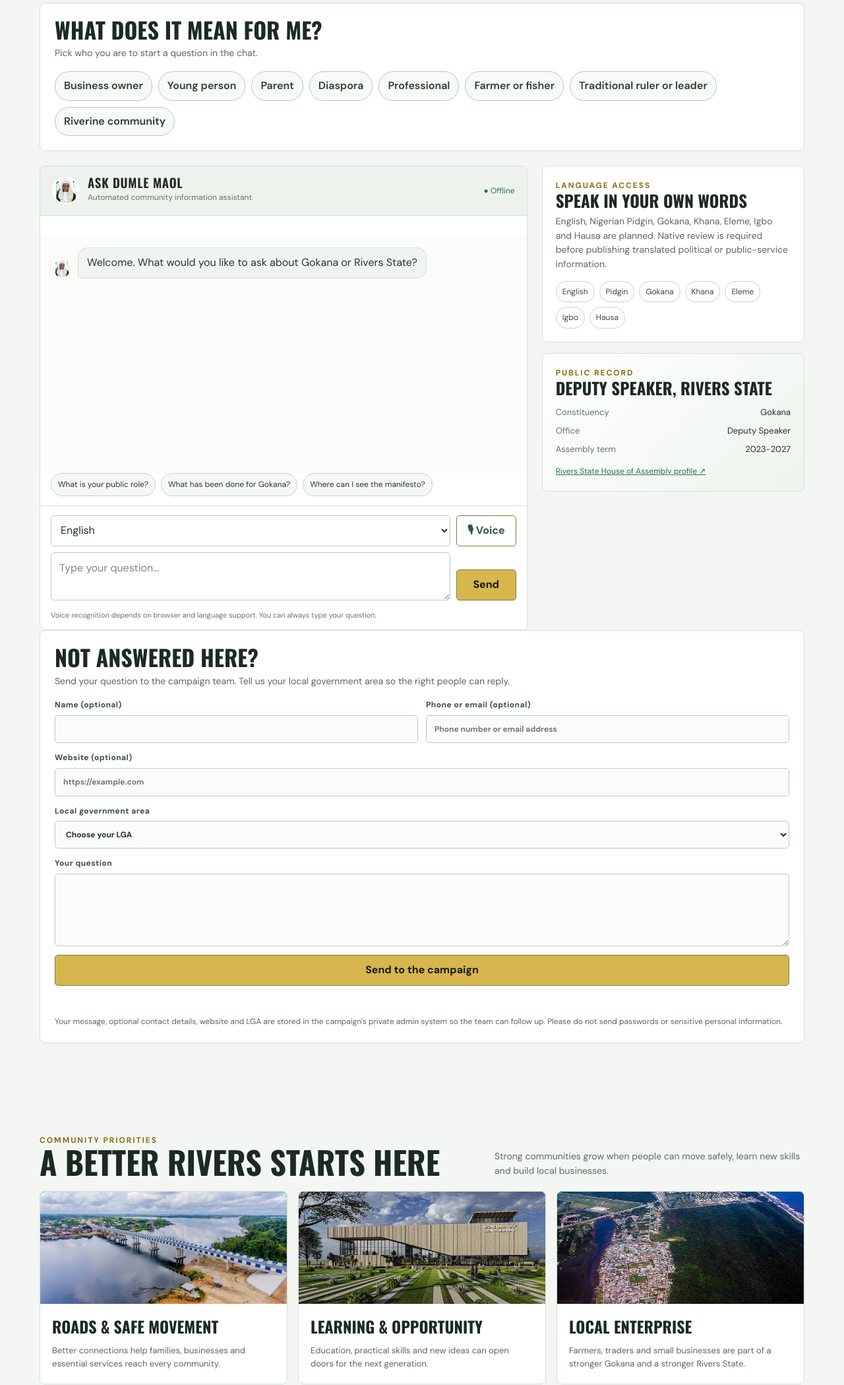
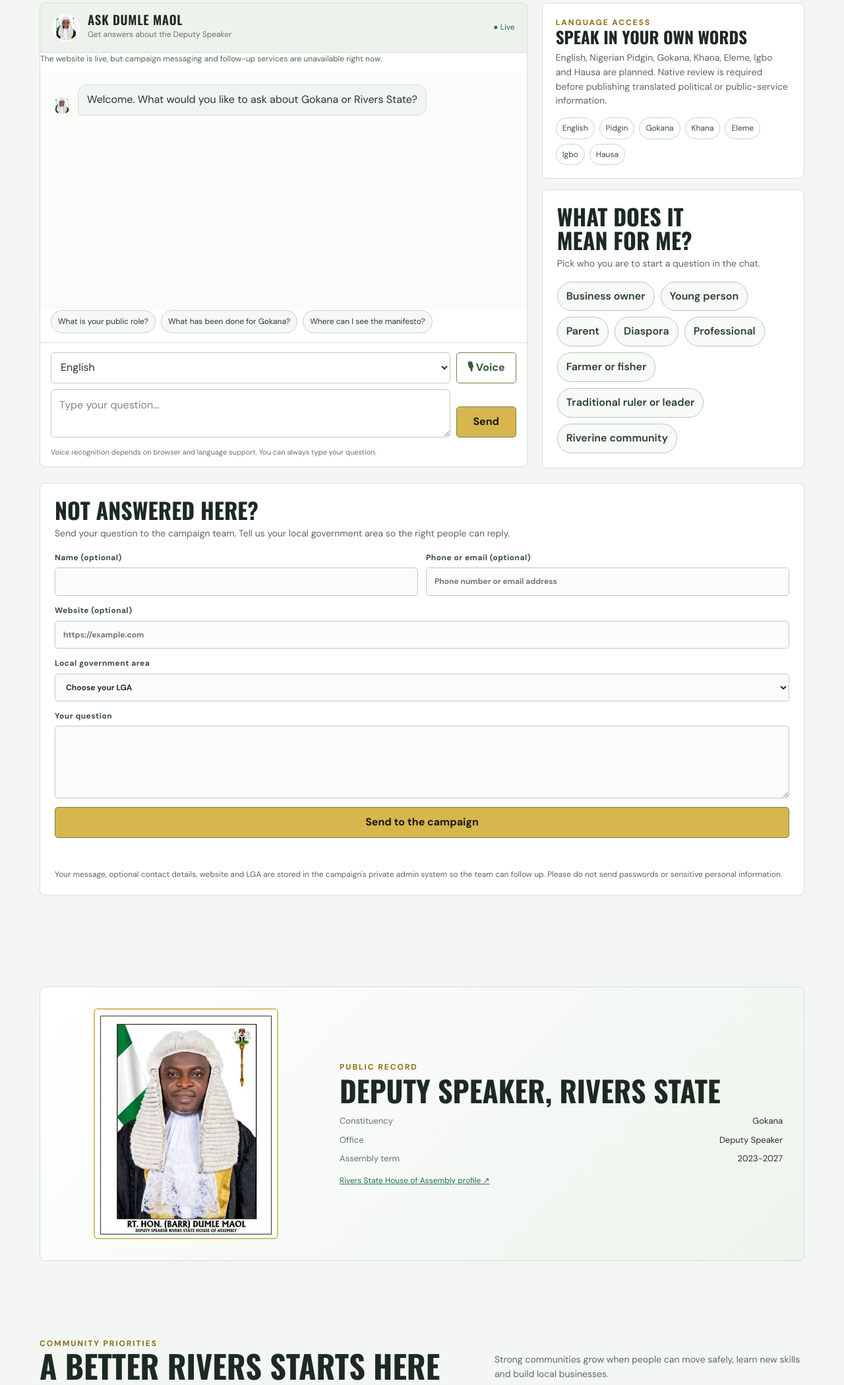
Before and after one commit to NEXAAA-01/dumle-campaign-deploy, a plain HTML site: page public/index.html in a window 1280 px wide. Shown: the part 701-2800 px from the top of the page at 66% size. Drawn offline with nearby package versions, Linux system fonts and the light colour scheme; no server answers.

Commit message:
Reorganize campaign page and chat UX
Co-authored-by: Copilot <223556219+Copilot@users.noreply.github.com>

```diff
--- a/public/index.html
+++ b/public/index.html
@@ -102,6 +102,10 @@
     .record dt{color:#aebbb0}.record dd{margin:0;text-align:right;color:#f2eee0}
     .record-links{display:flex;flex-wrap:wrap;gap:12px;margin-top:14px;font-size:12px}
     .record-links a{color:#ead47e}
+    .record-feature{display:grid;grid-template-columns:minmax(180px,.72fr) minmax(0,1.28fr);gap:clamp(20px,4vw,44px);align-items:center;padding:clamp(18px,4vw,32px)}
+    .record-photo{width:100%;max-width:280px;margin:0 auto}
+    .record-photo img{display:block;width:100%;aspect-ratio:4/5;object-fit:cover;object-position:center 20%;border:2px solid #d5bd68;border-radius:6px}
+    .record-copy h2{margin-top:5px;font-size:clamp(30px,4vw,44px);line-height:1}
     .visual-grid{display:grid;grid-template-columns:repeat(3,1fr);gap:16px}
     .visual-card{overflow:hidden;border:1px solid var(--line);border-radius:8px;background:var(--panel)}
     .visual-card .art{height:170px;background:linear-gradient(135deg,#10251a,#173627)}
@@ -159,8 +163,8 @@
     .footer{padding:24px 0 30px;border-top:1px solid var(--line);color:#aab5ac;font-size:13px}
     .nexa-sign{display:flex;justify-content:space-between;gap:12px;margin-top:18px;padding-top:13px;border-top:1px solid var(--line);font-size:11px;letter-spacing:.04em}
     .nexa-sign b{color:#f0d26a}
-    @media(max-width:850px){.hero-in{grid-template-columns:106px minmax(0,1fr) 180px;gap:16px}.state-map{width:104px}.portrait img{height:235px}.conversation{grid-template-columns:1fr}.side-stack{grid-template-columns:1fr 1fr}.visual-grid{grid-template-columns:1fr 1fr}.video-layout{grid-template-columns:1fr}.metrics{grid-template-columns:repeat(2,1fr)}}
-    @media(max-width:620px){.wrap{width:min(100% - 26px,1160px)}.nav-in{min-height:66px}.brand b{font-size:18px}.brand-map{width:47px;height:47px}nav{gap:12px}nav a:not(.cta){display:none}.nav .cta{font-size:12px;padding:8px 10px}.hero-in{grid-template-columns:49px minmax(0,1fr) 88px;gap:8px;min-height:300px;padding-block:25px}.state-map{width:49px}.portrait{width:100%}.portrait img{height:136px;box-shadow:5px 5px 0 var(--blue)}.hero .eyebrow{font-size:9px;letter-spacing:.06em}h1{font-size:clamp(22px,6.5vw,36px)}.hero-copy p{font-size:13px;margin-top:10px}.hero-actions{gap:7px;margin-top:12px}.button{min-height:38px;padding:8px 10px;font-size:12px}.section{padding-block:40px}.section-head{display:block}.section-head p{margin-top:10px}.feed{height:330px;padding:12px}.message{max-width:96%}.side-stack{grid-template-columns:1fr}.visual-grid{grid-template-columns:1fr}.visual-card .art{height:150px}.video-row{grid-template-columns:1fr}.inbox{font-size:11px}.inbox th,.inbox td{padding:7px}.compose{padding-inline:11px}.ribbon-set{min-height:36px;font-size:11px}.dash-head{align-items:flex-start;flex-direction:column}.dash-columns,.map-layout{grid-template-columns:1fr}.map-shell{height:260px}.media-list{grid-template-columns:1fr}.nexa-sign{flex-direction:column}}
+    @media(max-width:850px){.hero-in{grid-template-columns:106px minmax(0,1fr) 180px;gap:16px}.state-map{width:104px}.portrait img{height:235px}.conversation{grid-template-columns:1fr}.side-stack{grid-template-columns:1fr}.visual-grid{grid-template-columns:1fr 1fr}.video-layout{grid-template-columns:1fr}.metrics{grid-template-columns:repeat(2,1fr)}}
+    @media(max-width:620px){.wrap{width:min(100% - 26px,1160px)}.nav-in{min-height:66px}.brand b{font-size:18px}.brand-map{width:47px;height:47px}nav{gap:12px}nav a:not(.cta){display:none}.nav .cta{font-size:12px;padding:8px 10px}.hero-in{grid-template-columns:49px minmax(0,1fr) 88px;gap:8px;min-height:300px;padding-block:25px}.state-map{width:49px}.portrait{width:100%}.portrait img{height:136px;box-shadow:5px 5px 0 var(--blue)}.hero .eyebrow{font-size:9px;letter-spacing:.06em}h1{font-size:clamp(22px,6.5vw,36px)}.hero-copy p{font-size:13px;margin-top:10px}.hero-actions{gap:7px;margin-top:12px}.button{min-height:38px;padding:8px 10px;font-size:12px}.section{padding-block:40px}.section-head{display:block}.section-head p{margin-top:10px}.feed{height:330px;padding:12px}.message{max-width:96%}.side-stack{grid-template-columns:1fr}.record-feature{grid-template-columns:1fr}.record-photo{max-width:220px}.visual-grid{grid-template-columns:1fr}.visual-card .art{height:150px}.video-row{grid-template-columns:1fr}.inbox{font-size:11px}.inbox th,.inbox td{padding:7px}.compose{padding-inline:11px}.ribbon-set{min-height:36px;font-size:11px}.dash-head{align-items:flex-start;flex-direction:column}.dash-columns,.map-layout{grid-template-columns:1fr}.map-shell{height:260px}.media-list{grid-template-columns:1fr}.nexa-sign{flex-direction:column}}
     @media(max-width:360px){.hero-in{grid-template-columns:40px minmax(0,1fr) 70px;gap:6px}.state-map{width:40px}.portrait img{height:112px}h1{font-size:clamp(20px,6.2vw,24px)}}
     html[data-theme="light"]{color-scheme:light;--bg:#f3f6f2;--panel:#fff;--panel2:#edf2ed;--line:#d5dfd6;--text:#1c2a21;--muted:#627167}
     html[data-theme="light"] body{background:var(--bg);color:var(--text)}
@@ -252,13 +256,13 @@
         <span class="rainbow-mark" aria-hidden="true">RC</span><strong>Rainbow Coalition</strong><span class="dot">◆</span>
         <span>Vote Rt. Hon. Dumle Maol</span><span class="dot">◆</span><span>Gokana Constituency</span><span class="dot">◆</span>
         <span>Vote wisely</span><span class="dot">◆</span><span>Protect your vote</span><span class="dot">◆</span><span>A new Rivers is possible</span><span class="dot">◆</span>
-        <span>Collect your PVC</span><span class="dot">◆</span><span>A Rivers State for all Rivers people</span><span class="dot">◆</span><span>Renew Hope</span><span class="dot">◆</span><span>A Better Rivers State</span><span class="dot">◆</span><img class="ticker-apc" src="assets/apc-logo.webp" alt="APC">
+        <span>Collect your PVC</span><span class="dot">◆</span><span>A Rivers State for all Rivers people</span><span class="dot">◆</span><span>Renewed Hope</span><span class="dot">◆</span><span>A Better Rivers State</span><span class="dot">◆</span><img class="ticker-apc" src="assets/apc-logo.webp" alt="APC">
       </div>
       <div class="ribbon-set" aria-hidden="true">
         <span class="rainbow-mark">RC</span><strong>Rainbow Coalition</strong><span class="dot">◆</span>
         <span>Vote Rt. Hon. Dumle Maol</span><span class="dot">◆</span><span>Gokana Constituency</span><span class="dot">◆</span>
         <span>Vote wisely</span><span class="dot">◆</span><span>Protect your vote</span><span class="dot">◆</span><span>A new Rivers is possible</span><span class="dot">◆</span>
-        <span>Collect your PVC</span><span class="dot">◆</span><span>A Rivers State for all Rivers people</span><span class="dot">◆</span><span>Renew Hope</span><span class="dot">◆</span><span>A Better Rivers State</span><span class="dot">◆</span><img class="ticker-apc" src="assets/apc-logo.webp" alt="">
+        <span>Collect your PVC</span><span class="dot">◆</span><span>A Rivers State for all Rivers people</span><span class="dot">◆</span><span>Renewed Hope</span><span class="dot">◆</span><span>A Better Rivers State</span><span class="dot">◆</span><img class="ticker-apc" src="assets/apc-logo.webp" alt="">
       </div>
     </div>
   </div>
@@ -296,23 +300,9 @@
     </section>
     <section class="section wrap" id="chat">
       <div class="section-head"><div><div class="kicker">Talk with the Deputy Speaker</div><h2>Ask. Listen. Follow up.</h2></div><p>Type a question, choose a language, or try voice input where your browser supports it. Automated answers are not personal messages from the Deputy Speaker; questions can be sent securely to the campaign team.</p></div>
-      <section class="personas" aria-labelledby="personas-title">
-        <h3 id="personas-title">What does it mean for me?</h3>
-        <p>Pick who you are to start a question in the chat.</p>
-        <div class="persona-list">
-          <button type="button" data-persona="business owner">Business owner</button>
-          <button type="button" data-persona="young person">Young person</button>
-          <button type="button" data-persona="parent">Parent</button>
-          <button type="button" data-persona="diaspora member">Diaspora</button>
-          <button type="button" data-persona="professional">Professional</button>
-          <button type="button" data-persona="farmer or fisher">Farmer or fisher</button>
-          <button type="button" data-persona="traditional ruler or community leader">Traditional ruler or leader</button>
-          <button type="button" data-persona="riverine community member">Riverine community</button>
-        </div>
-      </section>
       <div class="conversation">
         <section class="chat" aria-label="Ask Dumle Maol chat">
-          <div class="chat-head"><span class="avatar"><img src="assets/dumle-maol.jfif" alt=""></span><span><b>Ask Dumle Maol</b><small>Automated community information assistant</small></span><span class="online" id="service-status">● Connecting</span></div>
+          <div class="chat-head"><span class="avatar"><img src="assets/dumle-maol.jfif" alt=""></span><span><b>Ask Dumle Maol</b><small>Get answers about the Deputy Speaker</small></span><span class="online" id="service-status" aria-label="Website is live">● Live</span></div>
           <p class="service-note" id="chat-status" role="status" aria-live="polite"></p>
           <div class="feed" id="feed" aria-live="polite" aria-label="Conversation">
             <div class="message bot"><span class="avatar"><img src="assets/dumle-maol.jfif" alt=""></span><div class="bubble">Welcome. What would you like to ask about Gokana or Rivers State?</div></div>
@@ -340,11 +330,20 @@
             <p>English, Nigerian Pidgin, Gokana, Khana, Eleme, Igbo and Hausa are planned. Native review is required before publishing translated political or public-service information.</p>
             <div class="languages"><span>English</span><span>Pidgin</span><span>Gokana</span><span>Khana</span><span>Eleme</span><span>Igbo</span><span>Hausa</span></div>
           </article>
-          <article class="card record" id="record">
-            <div class="kicker">Public record</div><h3>Deputy Speaker, Rivers State</h3>
-            <dl><dt>Constituency</dt><dd>Gokana</dd><dt>Office</dt><dd>Deputy Speaker</dd><dt>Assembly term</dt><dd>2023-2027</dd></dl>
-            <div class="record-links"><a href="https://hoa.rv.gov.ng/deputy-speaker.html" target="_blank" rel="noopener">Rivers State House of Assembly profile ↗</a></div>
-          </article>
+          <section class="personas" aria-labelledby="personas-title">
+            <h3 id="personas-title">What does it mean for me?</h3>
+            <p>Pick who you are to start a question in the chat.</p>
+            <div class="persona-list">
+              <button type="button" data-persona="business owner">Business owner</button>
+              <button type="button" data-persona="young person">Young person</button>
+              <button type="button" data-persona="parent">Parent</button>
+              <button type="button" data-persona="diaspora member">Diaspora</button>
+              <button type="button" data-persona="professional">Professional</button>
+              <button type="button" data-persona="farmer or fisher">Farmer or fisher</button>
+              <button type="button" data-persona="traditional ruler or community leader">Traditional ruler or leader</button>
+              <button type="button" data-persona="riverine community member">Riverine community</button>
+            </div>
+          </section>
         </div>
       </div>
       <section class="follow-up" aria-labelledby="follow-up-title">
@@ -368,6 +367,16 @@
           <p class="privacy-copy">Your message, optional contact details, website and LGA are stored in the campaign's private admin system so the team can follow up. Please do not send passwords or sensitive personal information.</p>
         </form>
       </section>
+    </section>
+    <section class="section wrap" id="record" aria-labelledby="record-title">
+      <article class="card record record-feature">
+        <figure class="record-photo"><img src="assets/dumle-maol.jfif" alt="Rt. Hon. Dumle Maol"></figure>
+        <div class="record-copy">
+          <div class="kicker">Public record</div><h2 id="record-title">Deputy Speaker, Rivers State</h2>
+          <dl><dt>Constituency</dt><dd>Gokana</dd><dt>Office</dt><dd>Deputy Speaker</dd><dt>Assembly term</dt><dd>2023-2027</dd></dl>
+          <div class="record-links"><a href="https://hoa.rv.gov.ng/deputy-speaker.html" target="_blank" rel="noopener">Rivers State House of Assembly profile ↗</a></div>
+        </div>
+      </article>
     </section>
     <section class="section wrap">
       <div class="section-head"><div><div class="kicker">Community priorities</div><h2>A better Rivers starts here</h2></div><p>Strong communities grow when people can move safely, learn new skills and build local businesses.</p></div>
@@ -453,8 +462,13 @@
       fetch("/api/health",{cache:"no-store"}).then(function(response){if(!response.ok)throw new Error("Offline");return response.json()}).then(function(data){
         if(!data.ok)throw new Error("Offline");
         serviceStatus.textContent="● Live";
-        serviceStatus.setAttribute("aria-label","Campaign service is live");
-      }).catch(function(){serviceStatus.textContent="● Offline";serviceStatus.setAttribute("aria-label","Campaign service is currently unavailable")});
+        serviceStatus.setAttribute("aria-label","Website and campaign services are live");
+        chatStatus.textContent="";
+      }).catch(function(){
+        serviceStatus.textContent="● Live";
+        serviceStatus.setAttribute("aria-label","Website is live; campaign services are unavailable");
+        chatStatus.textContent="The website is live, but campaign messaging and follow-up services are unavailable right now.";
+      });
       function avatar(){
         var image=document.createElement("img");image.src="assets/dumle-maol.jfif";image.alt="";
         var wrapper=document.createElement("span");wrapper.className="avatar";wrapper.appendChild(image);return wrapper;
@@ -481,7 +495,11 @@
         var position=0;
         function step(){
           position=Math.min(position+1,text.length);target.textContent=text.slice(0,position);feed.scrollTop=feed.scrollHeight;
-          if(position<text.length){var pause=/[,.!?]/.test(text.charAt(position-1))?180:38;window.setTimeout(step,pause)}
+          if(position<text.length){
+            var character=text.charAt(position-1);
+            var pause=/[.!?]/.test(character)?480:/[,;:]/.test(character)?300:character===" "?105:75+Math.random()*55;
+            window.setTimeout(step,pause);
+          }
           else done();
         }
         step();
```
